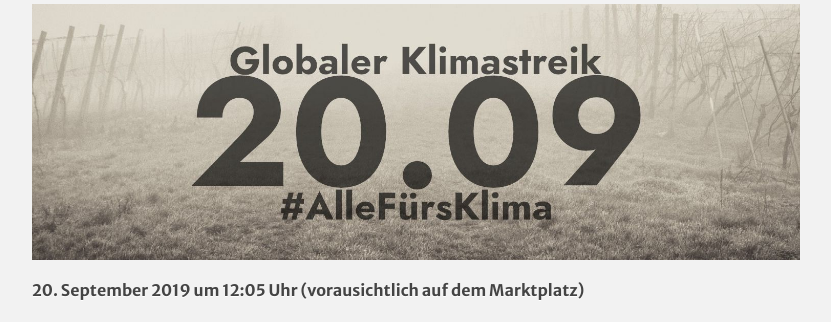
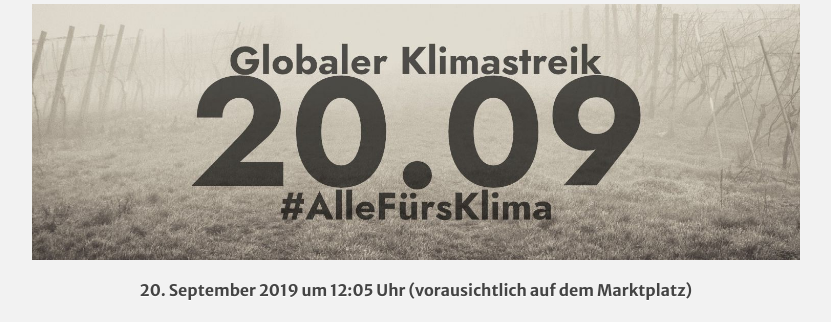
Before and after one commit to Johe1999/fridaysforfuture-landau-pfalz.github.io, a plain HTML site: page index.html in a window 1280 px wide. Shown: the part 382-704 px from the top of the page, without its empty margins (224-1055 px from the left). Drawn offline with Linux system fonts and the light colour scheme; no server answers.

Commit message:
Text alignment

```diff
--- a/index.html
+++ b/index.html
@@ -54,7 +54,7 @@
           <!-- <p>📆 <span id="next-strike-date"></span>: <span id="next-strike-ld"></span></p> -->
 
           <p><a href="https://klima-streik.org/"><img src="assets/img/20190920_klimastreik.jpg"></a></p>
-          <p><b>20. September 2019 um 12:05 Uhr (vorausichtlich auf dem Marktplatz)</b></p>
+          <p style="text-align: center;"><b>20. September 2019 um 12:05 Uhr (vorausichtlich auf dem Marktplatz)</b></p>
 
 
           <h2>Links</h2>
```
